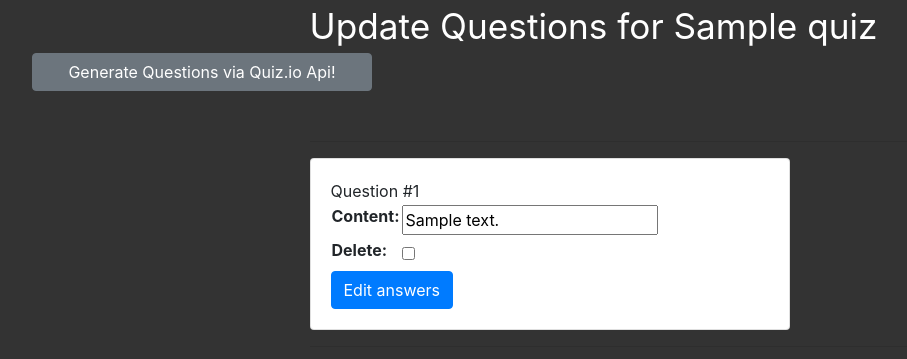
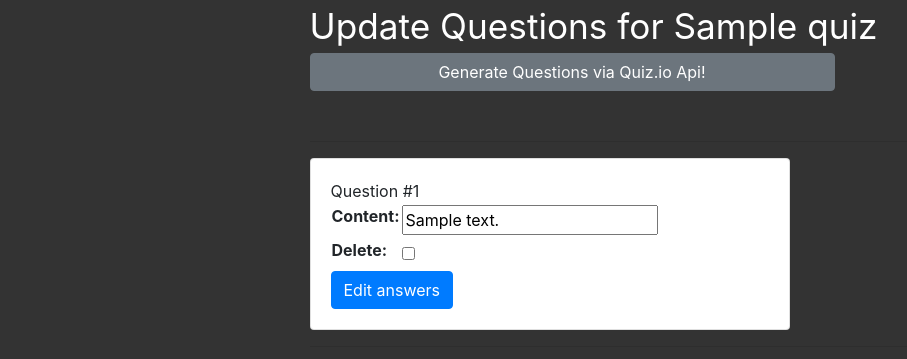
Before and after one commit to Camillus83/QuizApp, a Django app: page /quiz/edit/questions/00000000-0000-0000-0000-000000000001/ in a window 1280 px wide. Shown: the part 56-415 px from the top of the page, without its empty margins (68-975 px from the left). Run offline with Django 4.2, Linux system fonts and the light colour scheme; a user stored in the database is signed in; tables that the repository leaves empty hold one stand-in row (values such as "Sample post"); parts of the project's set-up code (start-up, migrations or seed data) failed here and were passed over; some libraries are stand-ins or nearby versions.

Commit message:
fixing template for generate questions

```diff
--- a/templates/quiz/quiz_questions_edit.html
+++ b/templates/quiz/quiz_questions_edit.html
@@ -12,7 +12,7 @@
         </div>
     </div>
     <div class="row">
-        <div class="col-md-4">
+        <div class="col-md-6 offset-md-3">
             <a href="{% url 'question_generate' quiz.pk %}" role="button" class="btn btn-secondary w-100">Generate
                 Questions via Quiz.io Api!</a>
         </div>
```
